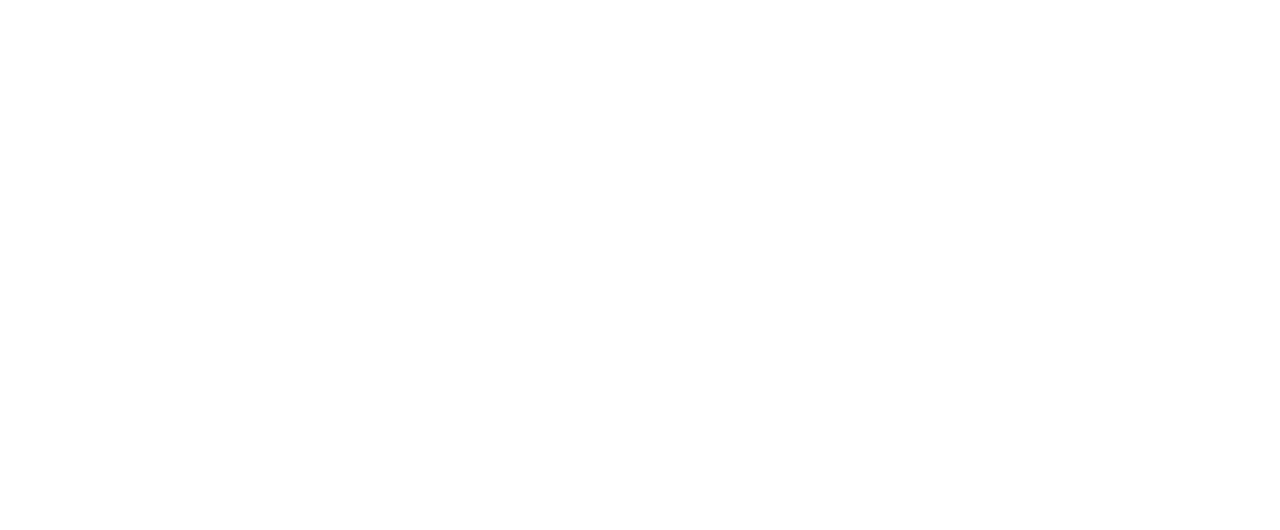
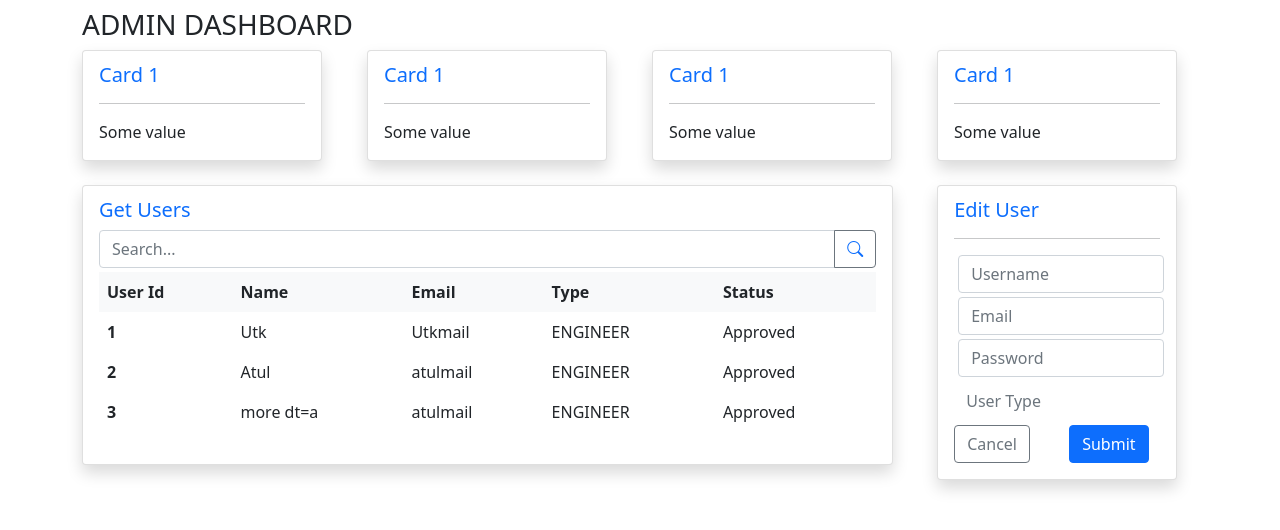
Before and after one commit to singh-atul/crm_frontend, a React (Create React App) app: page /admin in a window 1280 px wide. Shown: the top 530 px of the page. Built offline with nearby package versions, Linux system fonts and the light colour scheme.

Commit message:
admin page

```diff
--- a/package.json
+++ b/package.json
@@ -7,6 +7,8 @@
     "@testing-library/react": "^12.1.4",
     "@testing-library/user-event": "^13.5.0",
     "axios": "^0.26.1",
+    "bootstrap": "^5.1.3",
+    "bootstrap-icons": "^1.8.1",
     "react": "^18.0.0",
     "react-dom": "^18.0.0",
     "react-router-dom": "^6.3.0",
--- a/src/App.js
+++ b/src/App.js
@@ -1,6 +1,10 @@
 import React, { Suspense } from "react";
 import { BrowserRouter as Router, Routes, Route } from "react-router-dom";
 
+
+import 'bootstrap/dist/css/bootstrap.min.css';
+import "bootstrap-icons/font/bootstrap-icons.css";
+import 'bootstrap/dist/js/bootstrap.bundle.min';
 
 import './App.css';
 import Login from "./pages/Login";
--- a/src/pages/Admin.js
+++ b/src/pages/Admin.js
@@ -95,13 +95,163 @@
     }
 
     return (
-        <div>
-            {/* <h3>ADMIN DASHBOARD</h3>
-            <button onClick={fetchUsers} >Get Users</button>
-            <button onClick={clearUserFilter} >Clear User filter</button>
+        <div className="container my-2">
+        <h3>ADMIN DASHBOARD</h3>
+
+        {/* cards section */}
+        <div className="row">
+
+            <div className="col">
+                <div className="card shadow" style={{ width: 15 + 'rem' }}>
+                    <div className="card-body">
+                        <h5 className="card-subtitle mb-2 text-primary">Card 1</h5>
+                        <hr />
+                        <div className="col">Some value</div>
+                    </div>
+                </div>
+            </div>
+
+            <div className="col">
+                <div className="card shadow" style={{ width: 15 + 'rem' }}>
+                    <div className="card-body">
+                        <h5 className="card-subtitle mb-2 text-primary">Card 1</h5>
+                        <hr />
+                        <div className="col">Some value</div>
+                    </div>
+                </div>
+            </div>
+
+            <div className="col">
+                <div className="card shadow" style={{ width: 15 + 'rem' }}>
+                    <div className="card-body">
+                        <h5 className="card-subtitle mb-2 text-primary">Card 1</h5>
+                        <hr />
+                        <div className="col">Some value</div>
+                    </div>
+                </div>
+            </div>
+
+            <div className="col">
+                <div className="card shadow" style={{ width: 15 + 'rem' }}>
+                    <div className="card-body">
+                        <h5 className="card-subtitle mb-2 text-primary">Card 1</h5>
+                        <hr />
+                        <div className="col">Some value</div>
+                    </div>
+                </div>
+            </div>
+
+        </div>
 
 
+        <div className="row my-4">
+
+
+            {/*     table map values here, search here */}
+
+            <div className="col">
+                <div className="card shadow" style={{ width: 50.7 + 'rem' }}>
+                    <div className="card-body">
+                        <h5 className="card-subtitle mb-2 text-primary">Get Users</h5>
+
                         <div >
+                            <div className="input-group my-1">
+                                <input type="text" className="form-control" placeholder="Search..." id="search" /><i className="bi bi-search btn btn-outline-secondary text-primary"></i>
+                            </div>
+                            <table className="table table-borderless">
+
+                                <thead className="bg-light">
+                                    <tr>
+                                        <th scope="col">User Id</th>
+                                        <th scope="col">Name</th>
+                                        <th scope="col">Email</th>
+                                        <th scope="col">Type</th>
+                                        <th scope="col">Status</th>
+                                    </tr>
+                                </thead>
+                                <tbody>
+                                    <tr>
+                                        <th scope="row">1</th>
+                                        <td>Utk</td>
+                                        <td>Utkmail</td>
+                                        <td>ENGINEER</td>
+                                        <td>Approved</td>
+
+
+
+
+                                    </tr>
+                                    <tr>
+                                        <th scope="row">2</th>
+                                        <td>Atul</td>
+                                        <td>atulmail</td>
+                                        <td>ENGINEER</td>
+                                        <td>Approved</td>
+                                    </tr>
+                                    <tr>
+                                        <th scope="row">3</th>
+                                        <td>more dt=a</td>
+                                        <td>atulmail</td>
+                                        <td>ENGINEER</td>
+                                        <td>Approved</td>
+                                    </tr>
+
+
+
+                                </tbody>
+                            </table>
+                        </div>
+                    </div>
+                </div>
+            </div>
+
+
+
+            {/* Form update user details here  */}
+
+            <div className="col">
+                <div className="card m shadow" style={{ width: 15 + 'rem' }}>
+                    <div className="card-body">
+                        <h5 className="card-subtitle mb-2 text-primary">Edit User</h5>
+                        <hr />
+                        <div className="col">
+                            <div>
+                                <div className="input-group m-1">
+                                    <input type="text" className="form-control" placeholder="Username" id="username" />
+                                </div>
+                                <div className="input-group m-1">
+                                    <input type="text" className="form-control" placeholder="Email" id="email" />
+                                </div>
+                                <div className="input-group m-1">
+                                    <input type="password" className="form-control" placeholder="Password" id="password" />
+                                </div>
+                                <div className="input-group m-1">
+                                    <span className="text-muted my-2 mx-2"> User Type</span>
+                                    {/* add dropdown menu */}
+                                </div>
+
+                                <div className="row">
+                                    <div className="col">
+                                        <button className="btn btn-outline-secondary">Cancel</button>
+                                    </div>
+                                    <div className="col">
+                                        <button className="btn btn-primary">Submit</button>
+                                    </div>
+                                </div>
+                            </div>
+                        </div>
+                    </div>
+                </div>
+            </div>
+
+        </div>
+
+
+        {/* <button onClick={fetchUsers} >Get Users</button>
+        <button onClick={clearUserFilter} >Clear User filter</button> */}
+
+
+        {/* <div >
                         {
                             userList.map((user) => (
                                 <div>
@@ -113,14 +263,41 @@
                                 </div>
                             ))
                         }
-						</div>
+                    </div> */}
 
-            <div>
+        {/* <div>
             Search by Id<input type="text" onChange={filterUserId} />
             Search by Name<input type="text" onChange={filterUserName} />
 
         </div> */}
     </div>
+        // <div>
+
+        //     {/* <h3>ADMIN DASHBOARD</h3>
+        //     <button onClick={fetchUsers} >Get Users</button>
+        //     <button onClick={clearUserFilter} >Clear User filter</button>
+
+
+        //                 <div >
+		// 					{
+		// 						userList.map((user) => (
+		// 							<div>
+		// 								<div>Name: {user.name}</div>
+		// 								<div>ID: {user.userId}</div>
+        //                                 <div>EMAIL: {user.email}</div>
+        //                                 <div>userTypes: {user.userTypes}</div>
+        //                                 <div>userTypes: {user.userStatus}</div>
+        //                             </div>
+		// 						))
+		// 					}
+		// 				</div>
+
+        //     <div>
+        //         Search by Id<input type="text" onChange={filterUserId} />
+        //         Search by Name<input type="text" onChange={filterUserName} />
+
+        //     </div> */}
+        // </div>
     )
 
 }
--- a/src/styles/admin.css
+++ b/src/styles/admin.css
@@ -0,0 +1,3 @@
+.m{
+    margin-left: 20px;
+}
```
Also changed, not shown: 1 other file (tests, documents, lock files or other folders). Lines whose indentation alone changed are shown as unchanged.
